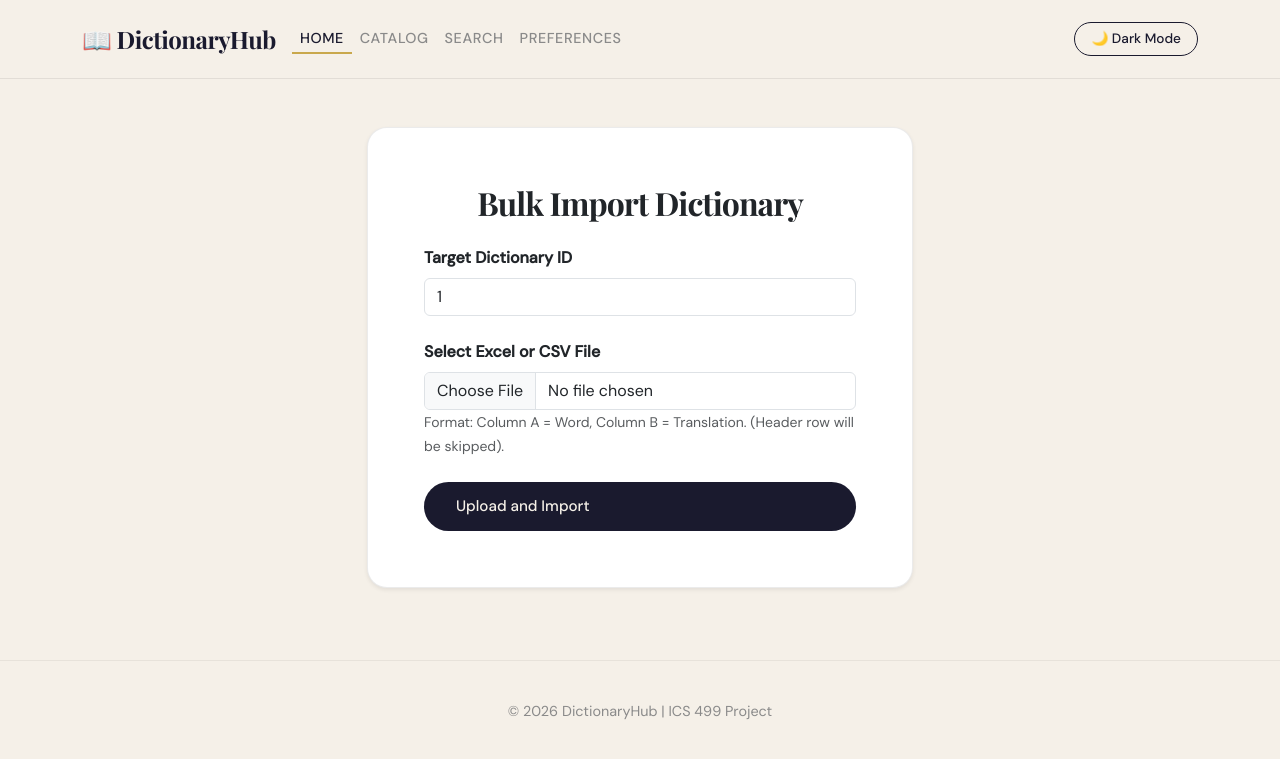
After one commit to sjasthi/IndicLex_b, a PHP site: template pages/admin_import.php in a window 1280 px wide. The commit adds this page. Shown: the top 759 px of the page. Run offline with PHP 8.4, Linux system fonts and the light colour scheme; the template is opened without the code that fills it, so the values that code supplies are empty; some web fonts are replaced.

Commit message:
update
Simons update

```diff
--- a/index.php
+++ b/index.php
@@ -1,6 +1,7 @@
 <?php
   $page    = isset($_GET['page']) ? $_GET['page'] : 'home';
-  $allowed = ['home', 'catalog', 'search', 'preferences'];
+  // Added 'admin_import' to the list below
+  $allowed = ['home', 'catalog', 'search', 'preferences', 'admin_import'];
 
   if (!in_array($page, $allowed)) {
     $page = 'home';
@@ -8,7 +9,5 @@
 ?>
 
 <?php include 'includes/header.php'; ?>
-
 <?php include "pages/{$page}.php"; ?>
-
 <?php include 'includes/footer.php'; ?>
--- /dev/null
+++ b/pages/admin_import.php
@@ -0,0 +1,28 @@
+<div class="container my-5">
+    <div class="row justify-content-center">
+        <div class="col-md-6">
+            <div class="card shadow-sm pref-card">
+                <div class="card-body p-4">
+                    <h2 class="section-title text-center mb-4" style="font-size: 2rem;">Bulk Import Dictionary</h2>
+
+                    <form action="import.php" method="POST" enctype="multipart/form-data">
+                        <div class="mb-4">
+                            <label for="dictionary_id" class="form-label fw-bold">Target Dictionary ID</label>
+                            <input type="number" name="dictionary_id" id="dictionary_id" class="form-control" value="1" required>
+                        </div>
+
+                        <div class="mb-4">
+                            <label for="dictionary_file" class="form-label fw-bold">Select Excel or CSV File</label>
+                            <input type="file" name="dictionary_file" id="dictionary_file" class="form-control" accept=".csv, .xls, .xlsx" required>
+                            <small class="text-muted">Format: Column A = Word, Column B = Translation. (Header row will be skipped).</small>
+                        </div>
+
+                        <div class="d-grid">
+                            <button type="submit" class="btn btn-primary-custom w-100">Upload and Import</button>
+                        </div>
+                    </form>
+                </div>
+            </div>
+        </div>
+    </div>
+</div>
```
Also changed, not shown: import.php (added, +56 -0 lines).
